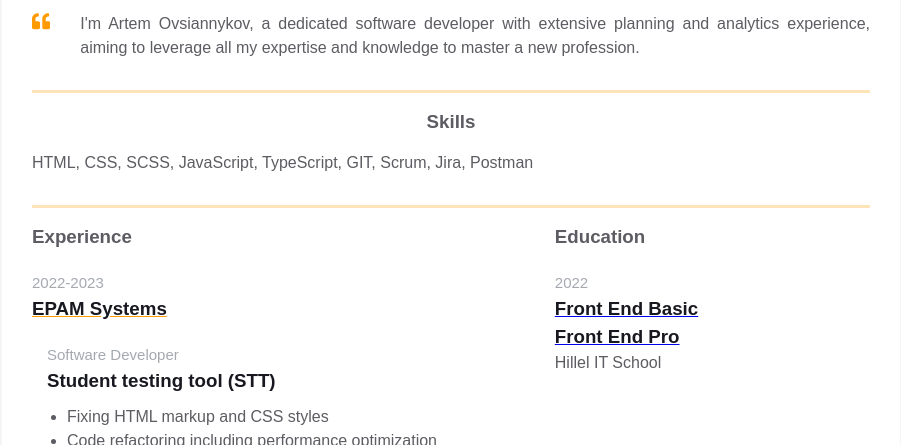
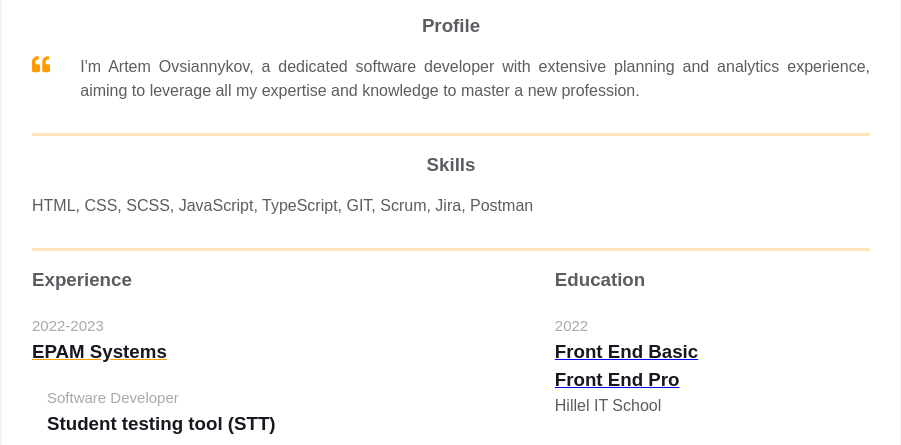
Before and after one commit to ArtemOvsiannykov/homepage, a plain HTML site: page index.html in a window 1280 px wide. Shown: the part 358-803 px from the top of the page, without its empty margins (189-1090 px from the left). Drawn offline with Linux system fonts and the light colour scheme.

Commit message:
Styles changed, fixed layout

```diff
--- a/index.html
+++ b/index.html
@@ -99,7 +99,6 @@
                       xmlns="http://www.w3.org/2000/svg"
                       viewBox="0 0 496 512"
                     >
-                      <!--!Font Awesome Free 6.5.2 by @fontawesome - https://fontawesome.com License - https://fontawesome.com/license/free Copyright 2024 Fonticons, Inc.-->
                       <path
                         d="M248 8C111 8 0 119 0 256S111 504 248 504 496 393 496 256 385 8 248 8zM363 176.7c-3.7 39.2-19.9 134.4-28.1 178.3-3.5 18.6-10.3 24.8-16.9 25.4-14.4 1.3-25.3-9.5-39.3-18.7-21.8-14.3-34.2-23.2-55.3-37.2-24.5-16.1-8.6-25 5.3-39.5 3.7-3.8 67.1-61.5 68.3-66.7 .2-.7 .3-3.1-1.2-4.4s-3.6-.8-5.1-.5q-3.3 .7-104.6 69.1-14.8 10.2-26.9 9.9c-8.9-.2-25.9-5-38.6-9.1-15.5-5-27.9-7.7-26.8-16.3q.8-6.7 18.5-13.7 108.4-47.2 144.6-62.3c68.9-28.6 83.2-33.6 92.5-33.8 2.1 0 6.6 .5 9.6 2.9a10.5 10.5 0 0 1 3.5 6.7A43.8 43.8 0 0 1 363 176.7z"
                       />
@@ -113,8 +112,10 @@
         </div>
         <div class="container">
           <div class="resume__block">
+            <h3 class="intro__header">Profile</h3>
             <div class="intro">
               <div class="intro__icon-wrapper">
+
                 <svg
                   class="intro__icon"
                   xmlns="http://www.w3.org/2000/svg"
--- a/styles.css
+++ b/styles.css
@@ -164,7 +164,8 @@ Intro and skills styles
   text-align: justify;
 }
 
-.skills__header {
+.skills__header,
+.intro__header {
   color: var(--secondary-text-color);
   text-align: center;
   margin-bottom: 15px;
```
